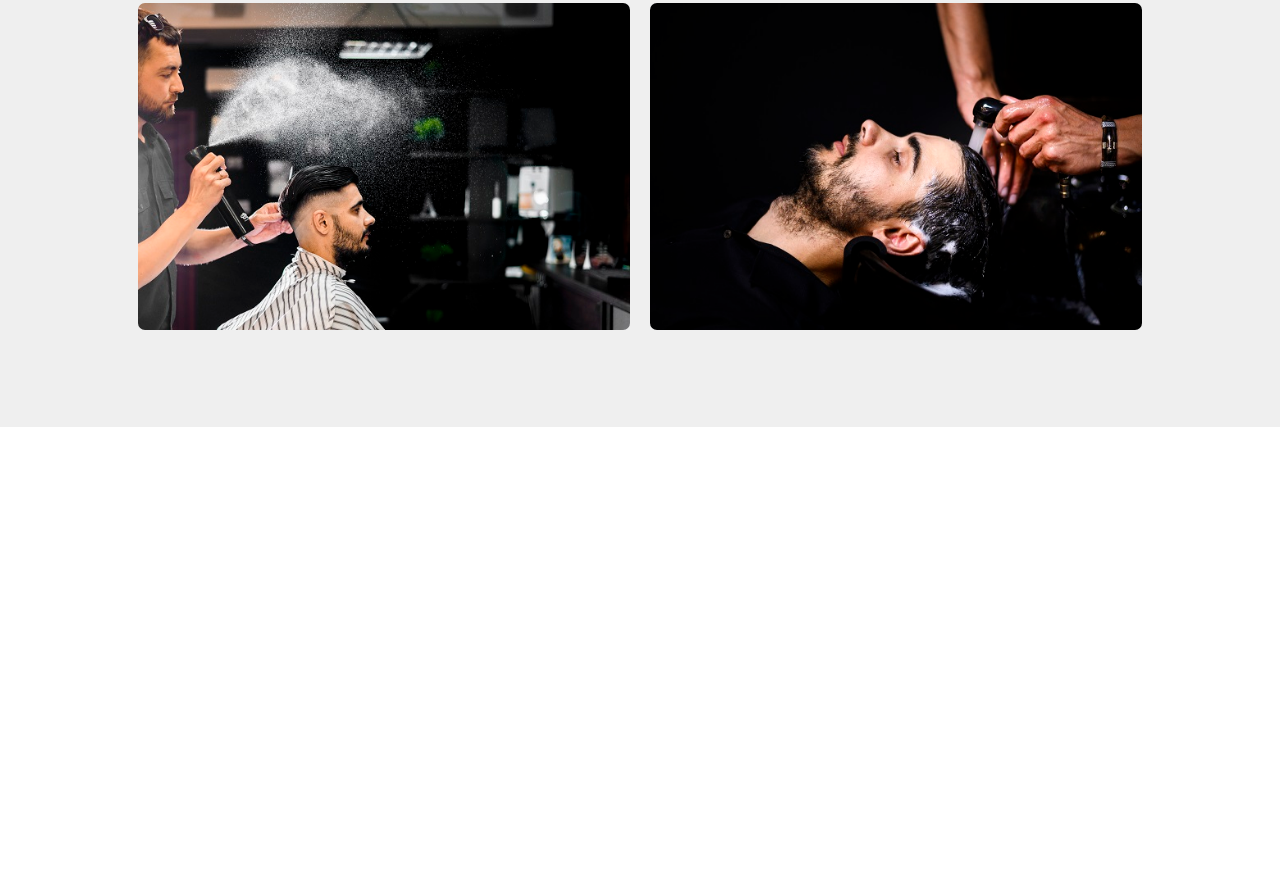
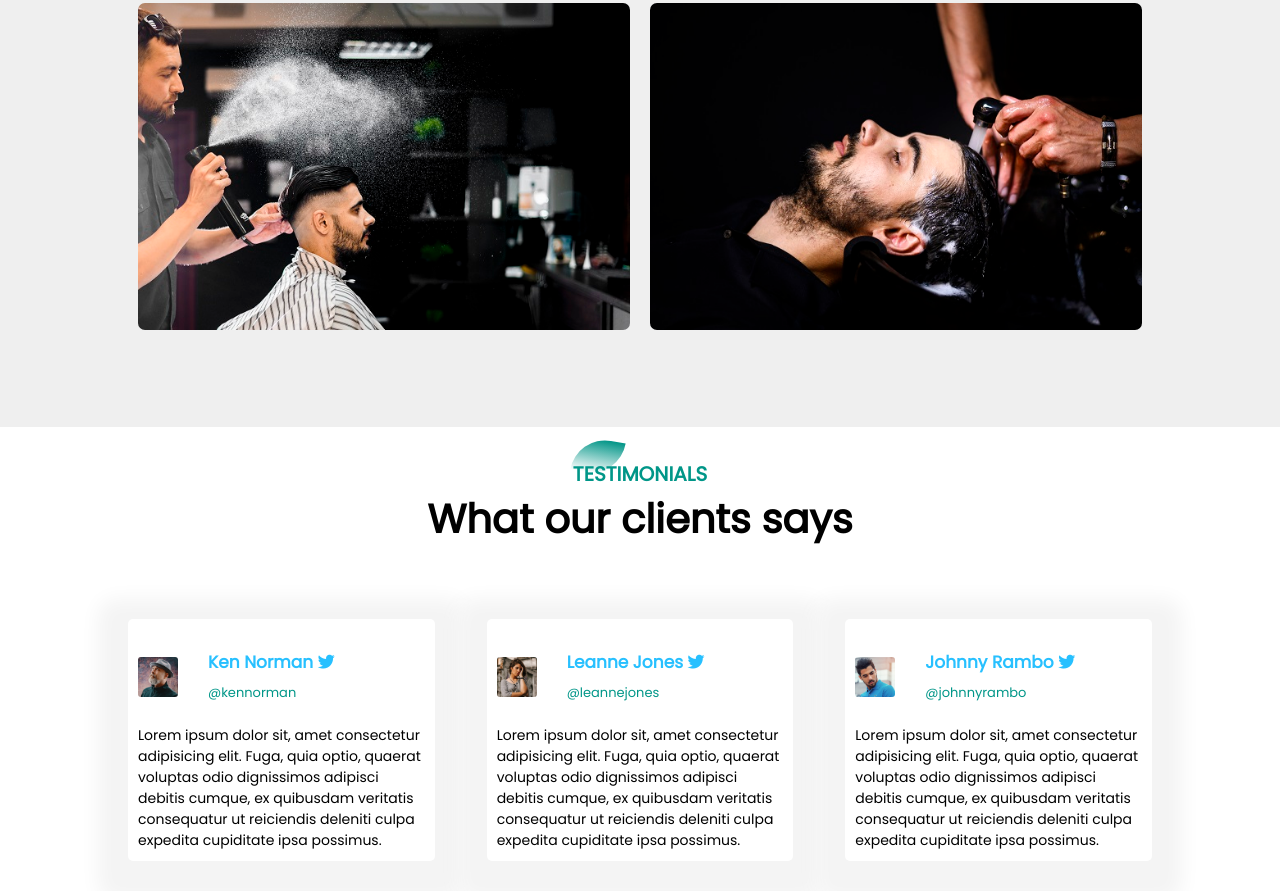
Before and after one commit to imonweb/Barber-Shop-Page, a plain HTML site: page index.html in a window 1280 px wide. Shown: the part 2170-3061 px from the top of the page. Before the commit the page ends 2597 px from the top, so only its background shows below. Drawn offline with Linux system fonts and the light colour scheme.

Commit message:
testimonials

```diff
--- a/index.html
+++ b/index.html
@@ -136,6 +136,56 @@
 
   </section>
 
+  <!-- Testimonial -->
+
+  <section class="testimonial">
+    <div class="title-text">
+      <p>TESTIMONIALS</p>
+      <h1>What our clients says</h1>
+    </div>
+
+    <div class="testimonial-row">
+      <div class="testimonial-col">
+        <div class="user">
+          <img src="images/img-1.jpg" alt="img1">
+          <div class="user-info">
+            <h4>Ken Norman <i class="fab fa-twitter"></i></h4>
+            <small>@kennorman</small>
+          </div>
+        </div>
+        <p>Lorem ipsum dolor sit, amet consectetur adipisicing elit. Fuga, quia optio, quaerat voluptas odio dignissimos adipisci debitis cumque, ex quibusdam veritatis consequatur ut reiciendis deleniti culpa expedita cupiditate ipsa possimus.</p>
+      </div>
+      <div class="testimonial-col">
+        <div class="user">
+          <img src="images/img-2.jpg" alt="img2">
+          <div class="user-info">
+            <h4>Leanne Jones <i class="fab fa-twitter"></i></h4>
+            <small>@leannejones</small>
+          </div>
+        </div>
+        <p>Lorem ipsum dolor sit, amet consectetur adipisicing elit. Fuga, quia optio, quaerat voluptas odio dignissimos
+          adipisci debitis cumque, ex quibusdam veritatis consequatur ut reiciendis deleniti culpa expedita cupiditate ipsa
+          possimus.</p>
+      </div>
+      <div class="testimonial-col">
+        <div class="user">
+          <img src="images/img-3.jpg" alt="img3">
+          <div class="user-info">
+            <h4>Johnny Rambo <i class="fab fa-twitter"></i></h4>
+            <small>@johnnyrambo</small>
+          </div>
+        </div>
+        <p>Lorem ipsum dolor sit, amet consectetur adipisicing elit. Fuga, quia optio, quaerat voluptas odio dignissimos
+          adipisci debitis cumque, ex quibusdam veritatis consequatur ut reiciendis deleniti culpa expedita cupiditate ipsa
+          possimus.</p>
+      </div>
+
+    </div>
+
+  </section>
+
+
+  <!-- footer -->
 
 
   <script src="app.js"></script>
--- a/main.css
+++ b/main.css
@@ -242,6 +242,7 @@ nav ul li a {
   width: 100%;
   padding: 70px 0;
   background: #efefef;
+  margin-bottom: 2rem;
 }
 
 .service-box {
@@ -324,3 +325,74 @@ hr {
     bottom: 30% !important;
   } */
 }
+
+
+/* ====== Testimonials ====== */
+
+#testimonial {
+  width: 100%;
+  padding: 70% 0;
+}
+
+
+.testimonial-row {
+  width: 80%;
+  margin: auto;
+  display: flex;
+  justify-content: space-between;
+  align-items: flex-start;
+  flex-wrap: wrap;
+}
+
+.testimonial-col {
+  flex-basis: 28%;
+  padding: 10px;
+  margin-bottom: 30px;
+  border-radius: 5px;
+  box-shadow: 0 10px 20px 30px #f4f4f4;
+  cursor: pointer;
+  transition: transform .5s;
+}
+
+.testimonial-col p {
+  font-size: 14px;
+}
+
+.user {
+  display: flex;
+  align-items: center;
+  margin: 20px 0;
+}
+
+.user img {
+  width: 40px;
+  margin-right: 20px;
+  border-radius: 3px;
+}
+
+.user-info {
+  margin-left: 10px;
+  color: #27c0ff;
+  font-size: 20px;
+}
+
+.user-info small {
+  color: var(--primary-clr);
+  font-size: 13px;
+}
+
+.user-info h4 {
+  font-size: 17px;
+}
+
+.testimonial-col:hover {
+  transform: translateY(-7px);
+}
+
+@media screen and (max-width: 770px){
+
+  .testimonial-col {
+    flex-basis: 100%;
+  }
+
+}
```
